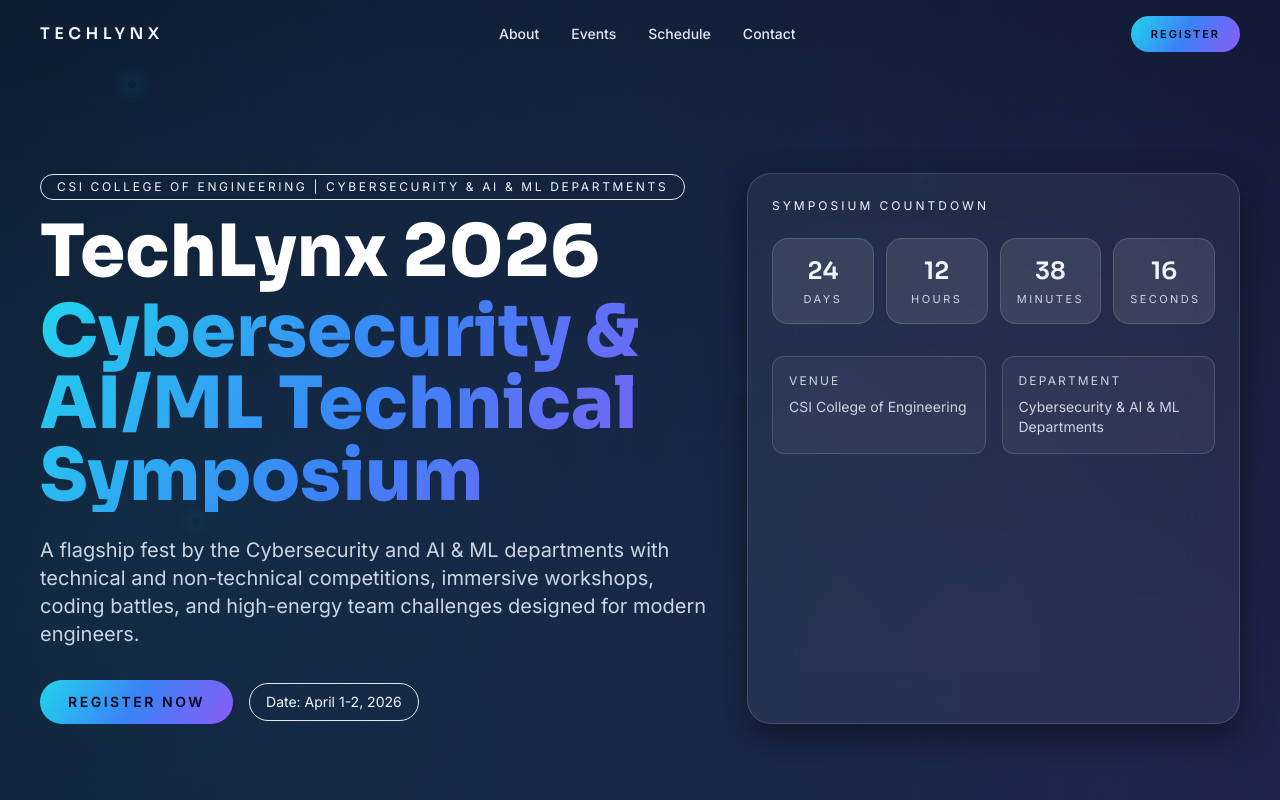
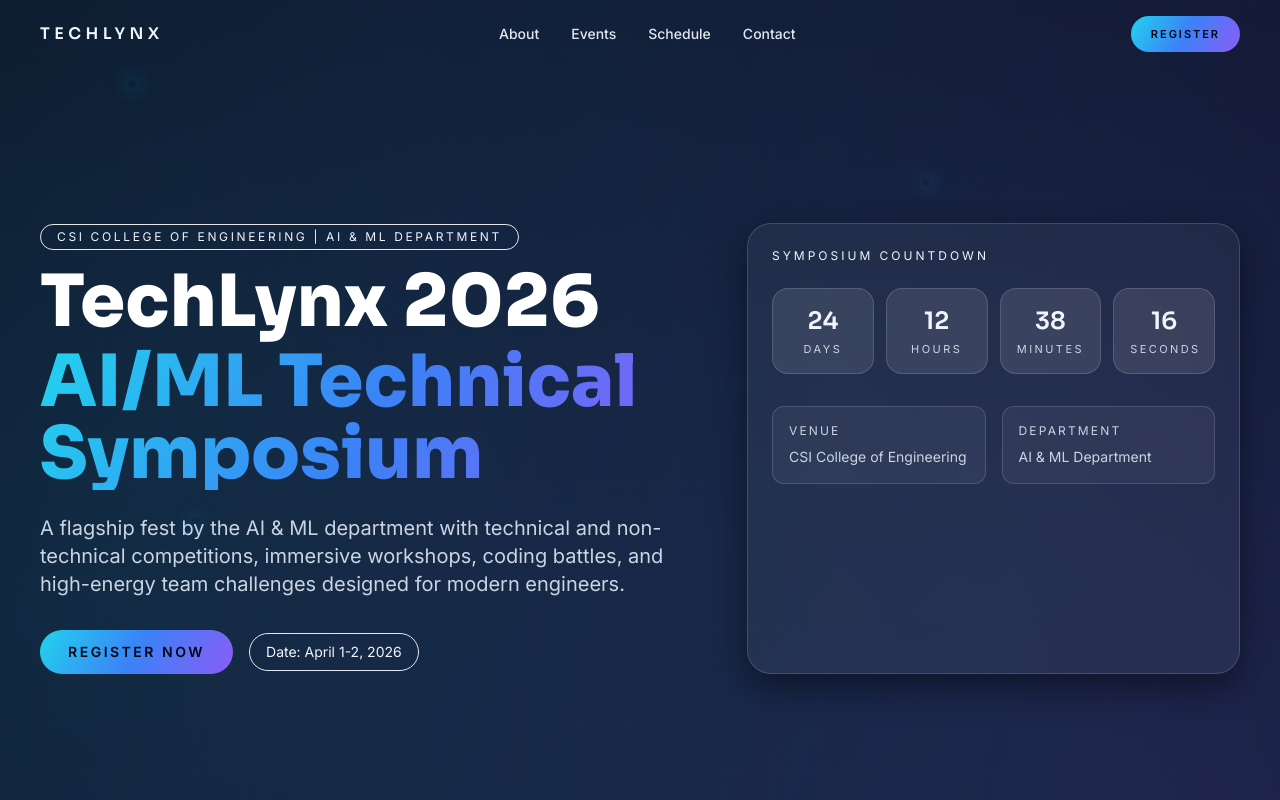
Before and after one commit to gh0st0706/symposium-ML, a React (Vite) app: page / in a window 1280 px wide. Shown: the top 800 px of the page. Built offline with nearby package versions, Linux system fonts and the light colour scheme.

Commit message:
Remove cybersecurity wording from header

```diff
--- a/src/components/Hero.jsx
+++ b/src/components/Hero.jsx
@@ -32,15 +32,15 @@ function Hero() {
           transition={{ duration: 0.65, ease: "easeOut" }}
         >
           <p className="mb-4 inline-flex rounded-full border border-cyan-400/40 bg-cyan-400/10 px-4 py-1 text-xs uppercase tracking-[0.22em] text-cyan-200">
-            CSI College of Engineering | Cybersecurity &amp; AI &amp; ML Departments
+            CSI College of Engineering | AI &amp; ML Department
           </p>
           <h1 className="font-display text-4xl font-extrabold leading-tight text-white md:text-6xl xl:text-7xl">
             TechLynx 2026
-            <span className="mt-2 block bg-premium-gradient bg-clip-text text-transparent">Cybersecurity &amp; AI/ML Technical Symposium</span>
+            <span className="mt-2 block bg-premium-gradient bg-clip-text text-transparent">AI/ML Technical Symposium</span>
           </h1>
           <p className="mt-6 max-w-2xl text-lg text-slate-300 md:text-xl">
-            A flagship fest by the Cybersecurity and AI &amp; ML departments with technical and non-technical competitions,
-            immersive workshops, coding battles, and high-energy team challenges designed for modern engineers.
+            A flagship fest by the AI &amp; ML department with technical and non-technical competitions, immersive workshops,
+            coding battles, and high-energy team challenges designed for modern engineers.
           </p>
           <div className="mt-8 flex flex-wrap items-center gap-4">
             <Link to="/register" className="gradient-btn">Register Now</Link>
@@ -63,7 +63,7 @@ function Hero() {
             </div>
             <div className="rounded-xl border border-white/15 bg-white/5 p-4">
               <p className="text-xs uppercase tracking-[0.18em] text-cyan-300">Department</p>
-              <p className="mt-2">Cybersecurity &amp; AI &amp; ML Departments</p>
+              <p className="mt-2">AI &amp; ML Department</p>
             </div>
           </div>
         </motion.div>
```
